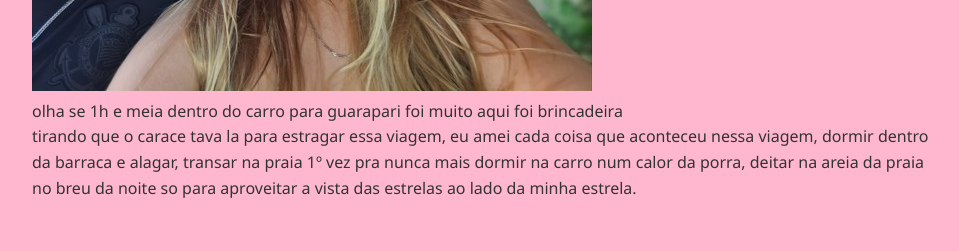
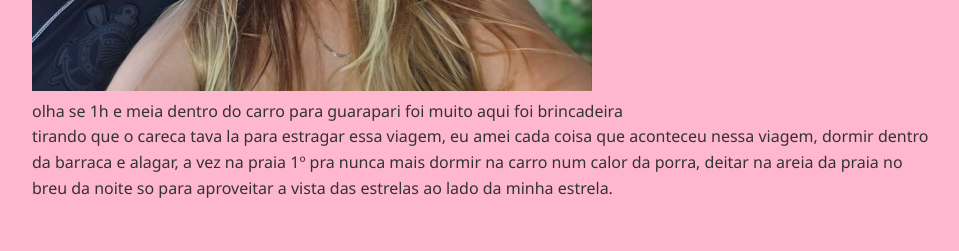
Before and after one commit to CaioBPQ/dia-dos-namorados, a plain HTML site: page dia dos namorados/index.html in a window 1280 px wide. Shown: the part 9880-10131 px from the top of the page, without its empty margins (158-1117 px from the left). Drawn offline with Linux system fonts and the light colour scheme.

Commit message:
Update index.html

```diff
--- a/dia dos namorados/index.html
+++ b/dia dos namorados/index.html
@@ -97,8 +97,8 @@
                 <img src="fotos/acampamento4.jpg" alt="Acampamento">
                 <img src="fotos/acampamento5.jpg" alt="Acampamento">
                 <p>olha se 1h e meia dentro do carro para guarapari foi muito aqui foi brincadeira</p>
-                <p>tirando que o carace tava la para estragar essa viagem, eu amei cada coisa que aconteceu
-                    nessa viagem, dormir dentro da barraca e alagar, transar na praia 1º vez pra nunca mais
+                <p>tirando que o careca tava la para estragar essa viagem, eu amei cada coisa que aconteceu
+                    nessa viagem, dormir dentro da barraca e alagar, a vez na praia 1º pra nunca mais
                     dormir na carro num calor da porra, deitar na areia da praia no breu da noite so para
                     aproveitar a vista das estrelas ao lado da minha estrela.</p>
             </div>
@@ -175,4 +175,4 @@
         // Você pode adicionar JavaScript aqui para funcionalidades mais interativas
     </script>
 </body>
-</html>c
+</html>
```
